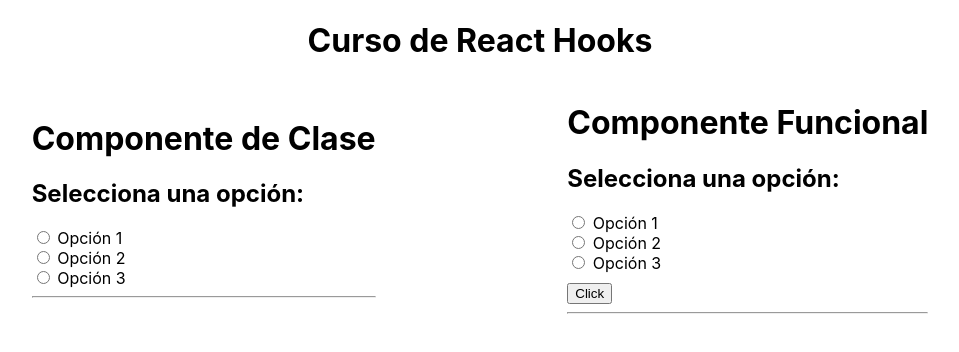
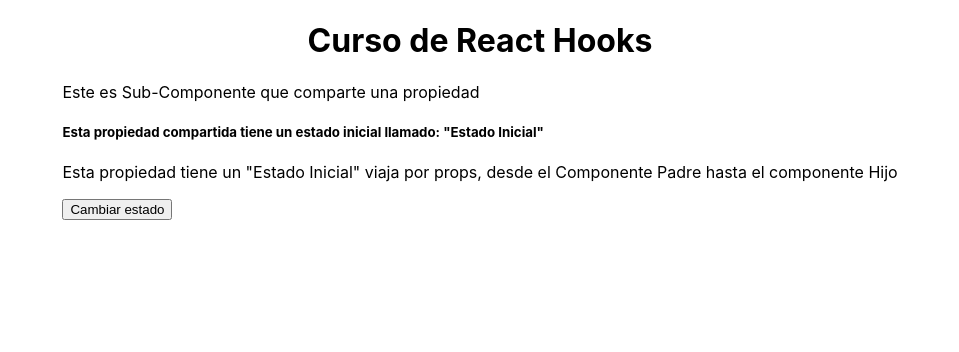
Before and after one commit to FMFigueroa/React-Hooks-Essentials, a React (Create React App) app: page / in a window 1280 px wide. Shown: the top 352 px of the page, without its empty margins (160-1119 px from the left). Built offline with nearby package versions, Linux system fonts and the light colour scheme.

Commit message:
Compartiendo estado desde un componente Padre a un componente hijo

```diff
--- a/src/App.js
+++ b/src/App.js
@@ -1,6 +1,6 @@
 import React from "react";
-import ClassComponent from "./componentes/ClassComponent";
-import FunctionComponent from "./componentes/FunctionComponent";
+import MiComponenteFx from './componentes/MiComponenteFx';
+
 
 function App() {
   return (
@@ -21,8 +21,7 @@
           alignItems: "center",
         }}
       >
-        <ClassComponent />
-        <FunctionComponent />
+        <MiComponenteFx />
       </div>
     </div>
   );
--- /dev/null
+++ b/src/componentes/MiComponenteFx.js
@@ -0,0 +1,14 @@
+import React, { useState } from "react";
+import Opcion from "./Option"
+
+export default function MiComponenteFx() {
+
+  const [nombre, setNombre] = useState("Estado Inicial");
+
+
+  return (
+    <div className="container row">
+      <Opcion name={nombre} clickHandler={ () => {setNombre("Estado Actual")}} />
+    </div>
+  );
+}
--- /dev/null
+++ b/src/componentes/Option.js
@@ -0,0 +1,14 @@
+import React from "react";
+
+export default function Option(props) {
+  return (
+    <div className="card">
+      <div className="card-header">Este es Sub-Componente que comparte una propiedad</div>
+      <div className="card-body">
+        <h5 className="card-title">Esta propiedad compartida tiene un estado inicial llamado: "{props.name}"</h5>
+        <p className="card-text">Esta propiedad tiene un "{props.name}" viaja por props, desde el Componente Padre hasta el componente Hijo</p>
+        <button onClick={props.clickHandler} className="btn btn-primary">Cambiar estado</button>
+      </div>
+    </div>
+  );
+}
```
